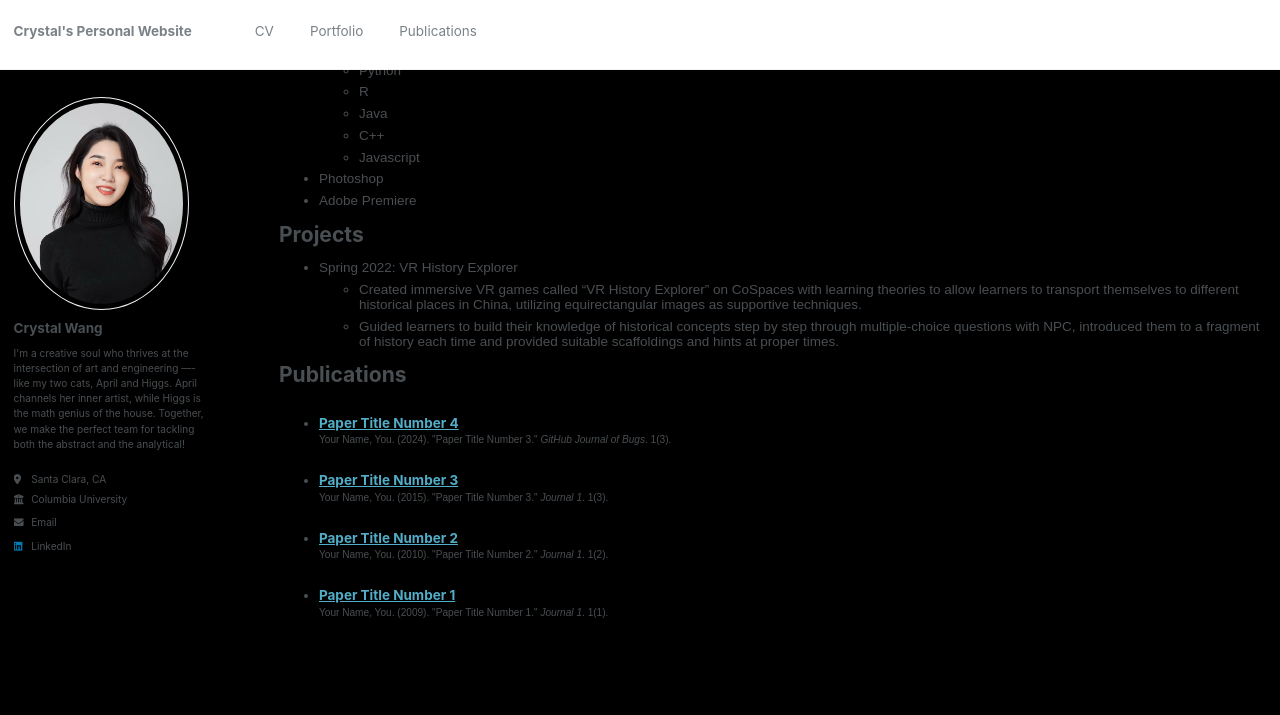
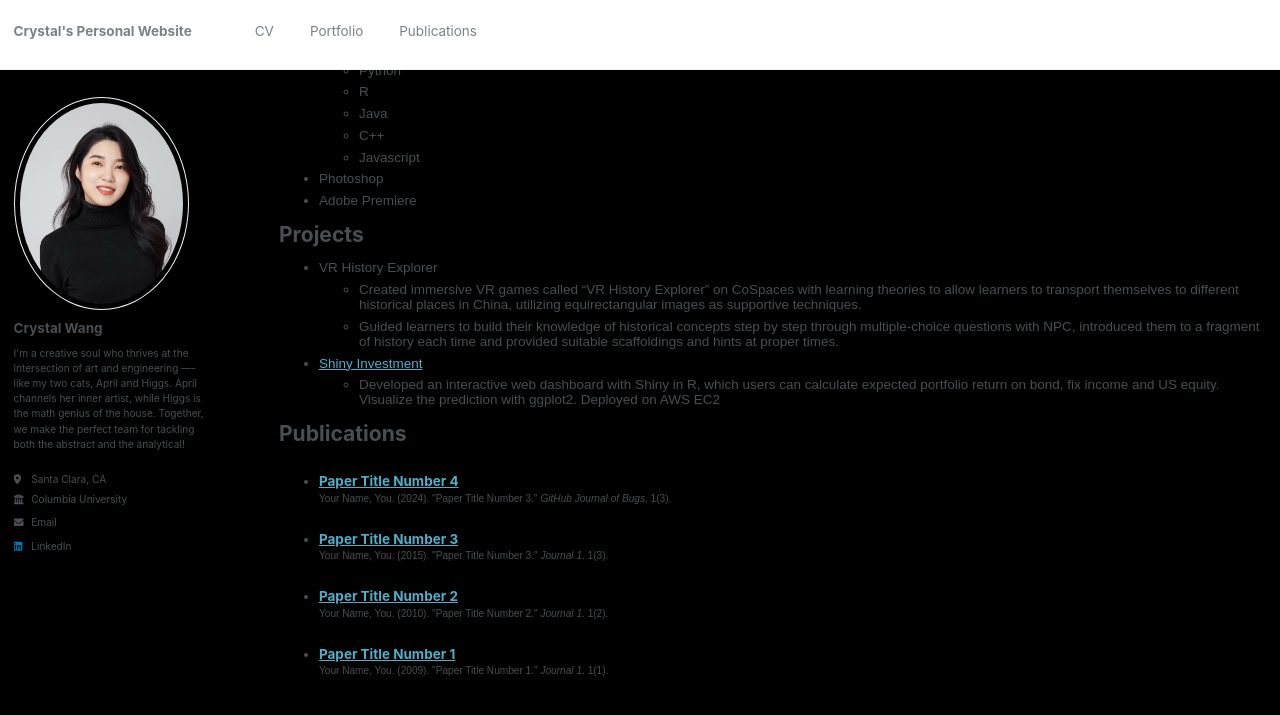
Before and after one commit to crystalw0810/crystalw0810.github.io, a Jekyll site: the page built from _pages/cv.md, in a window 1280 px wide and 900 px high, scrolled down 532 px. Shown: the top 715 px of the window. Built offline with Jekyll 4.4.1, drawn with Linux system fonts in a browser that asks for light colours; a script that is not in the unit is left out.

Commit message:
add project shiny investment

```diff
--- a/_pages/cv.md
+++ b/_pages/cv.md
@@ -41,9 +41,12 @@ Skills
 
 Projects
 ======
-* Spring 2022: VR History Explorer
+* VR History Explorer
   * Created immersive VR games called “VR History Explorer” on CoSpaces with learning theories to allow learners to transport themselves to different historical places in China, utilizing equirectangular images as supportive techniques.
   * Guided learners to build their knowledge of historical concepts step by step through multiple-choice questions with NPC, introduced them to a fragment of history each time and provided suitable scaffoldings and hints at proper times.
+
+* [Shiny Investment](http://ec2-54-157-43-183.compute-1.amazonaws.com:3838/shiny-investment/)
+  * Developed an interactive web dashboard with Shiny in R, which users can calculate expected portfolio return on bond, fix income and US equity. Visualize the prediction with ggplot2. Deployed on AWS EC2
 
 Publications
 ======
```
